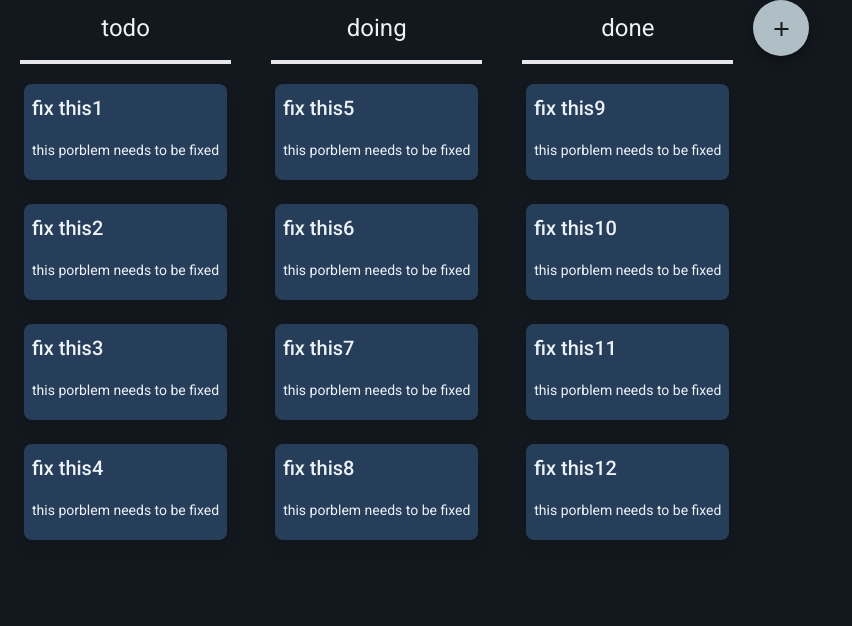
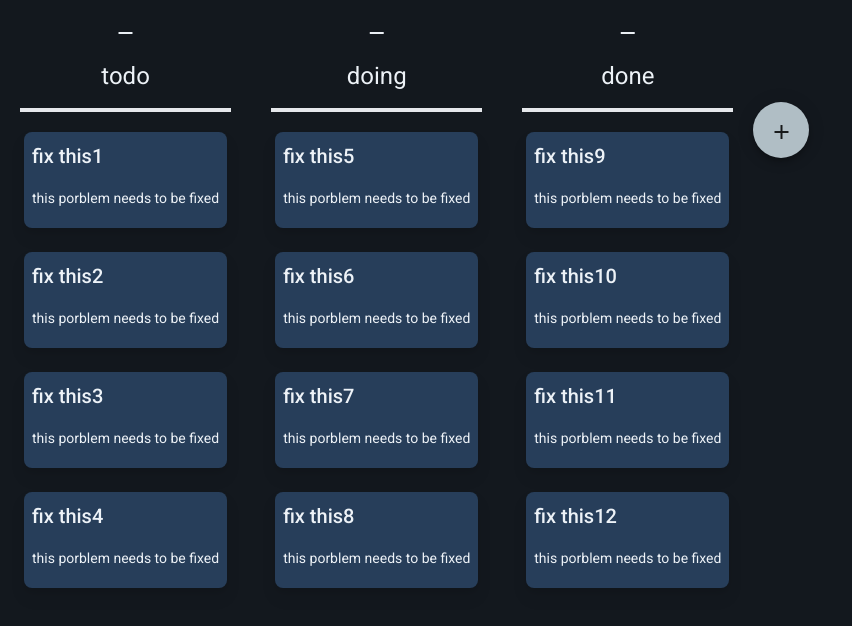
Before and after one commit to HereIsNils/kanban-tool-v6, an Angular app: page / in a window 1280 px wide. Shown: the top 626 px of the page, without its empty margins (0-852 px from the left). Built offline with nearby package versions, Linux system fonts and the light colour scheme.

Commit message:
int: started adding the remove column button

```diff
--- a/src/app/core/services/board.service.ts
+++ b/src/app/core/services/board.service.ts
@@ -14,6 +14,7 @@ export class BoardService {
       columns: [
         {
           name: "todo",
+          uuid: "bla",
           boxes: [
             {
               name: "fix this1",
--- a/src/app/feature/kanban-board/column/column.component.html
+++ b/src/app/feature/kanban-board/column/column.component.html
@@ -1,4 +1,8 @@
 <div *ngIf="column" class="m-3 text-customWhite text-center h-screen">
+    <!-- Remove column button. -->
+    <button mat-icon-button class="place-self-end" (click)="deleteColumn()">
+        <mat-icon>remove</mat-icon>
+    </button>
     <!-- Header stuff. -->
     <div class="m-2 border-b-4">
         <h1>{{column.name}}</h1>
--- a/src/app/feature/kanban-board/column/column.component.ts
+++ b/src/app/feature/kanban-board/column/column.component.ts
@@ -1,6 +1,7 @@
-import { Component, Input, OnChanges, SimpleChanges } from '@angular/core';
+import { Component, Input, OnChanges, SimpleChanges, OnInit, Output } from '@angular/core';
 import { BoardService } from 'src/app/core/services/board.service';
 import { Column } from 'src/app/core/models/board';
+import { KanbanBoardComponent } from '../kanban-board.component';
 
 @Component({
   selector: 'app-column',
@@ -13,4 +14,22 @@ export class ColumnComponent {
 
   constructor(private boardService: BoardService) {
   }
+
+  ngOnInit(): void {
+    this.refreshColumns();
+  }
+
+  private refreshColumns(): void {
+
+  }
+
+  deleteColumn() {
+    if (this.column !== undefined){
+      this.boardService.deleteColumn(
+      this.column.uuid
+      )
+
+    }
+    this.refreshColumns();
+  }
 }
--- a/src/app/feature/kanban-board/kanban-board.component.html
+++ b/src/app/feature/kanban-board/kanban-board.component.html
@@ -2,8 +2,8 @@
     <ng-container *ngIf="columns">
         <app-column *ngFor="let column of columns" [column]="column"></app-column>
     </ng-container>
-    <div class="items-center h-screen">
-        <button mat-fab (click)="createColumn()">
+    <div class="py-[8%]">
+        <button mat-fab color="accent" (click)="createColumn()">
             <mat-icon>add</mat-icon>
         </button>
     </div>
--- a/src/app/feature/kanban-board/kanban-board.component.ts
+++ b/src/app/feature/kanban-board/kanban-board.component.ts
@@ -1,4 +1,4 @@
-import { Component, OnInit } from '@angular/core';
+import { Component, OnInit, Output } from '@angular/core';
 import { Board, Column } from 'src/app/core/models/board';
 import { BoardService } from 'src/app/core/services/board.service';
 
@@ -18,7 +18,7 @@ export class KanbanBoardComponent implements OnInit {
     this.refreshColumns();
   }
 
-  private refreshColumns(): void {
+  public refreshColumns(): void {
     this.columns = this.boardService.getColumns();
   }
 
```
